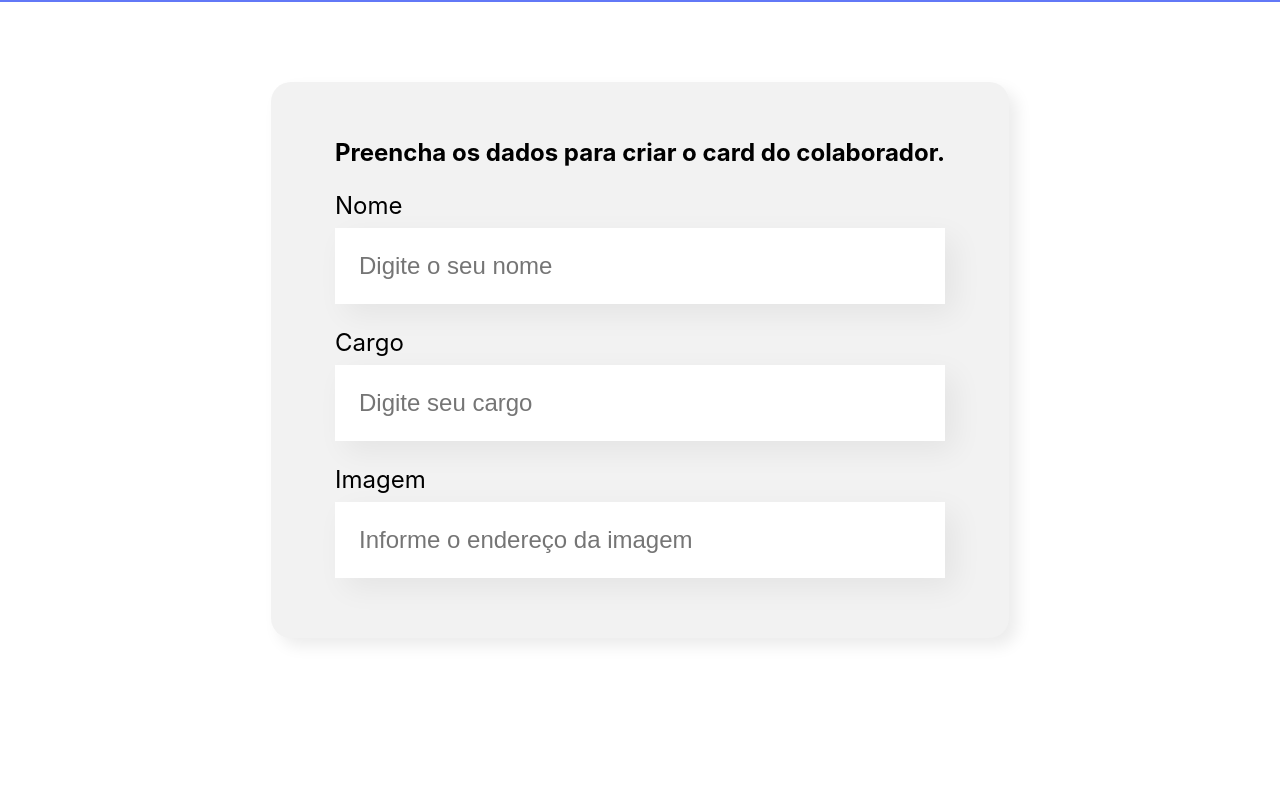
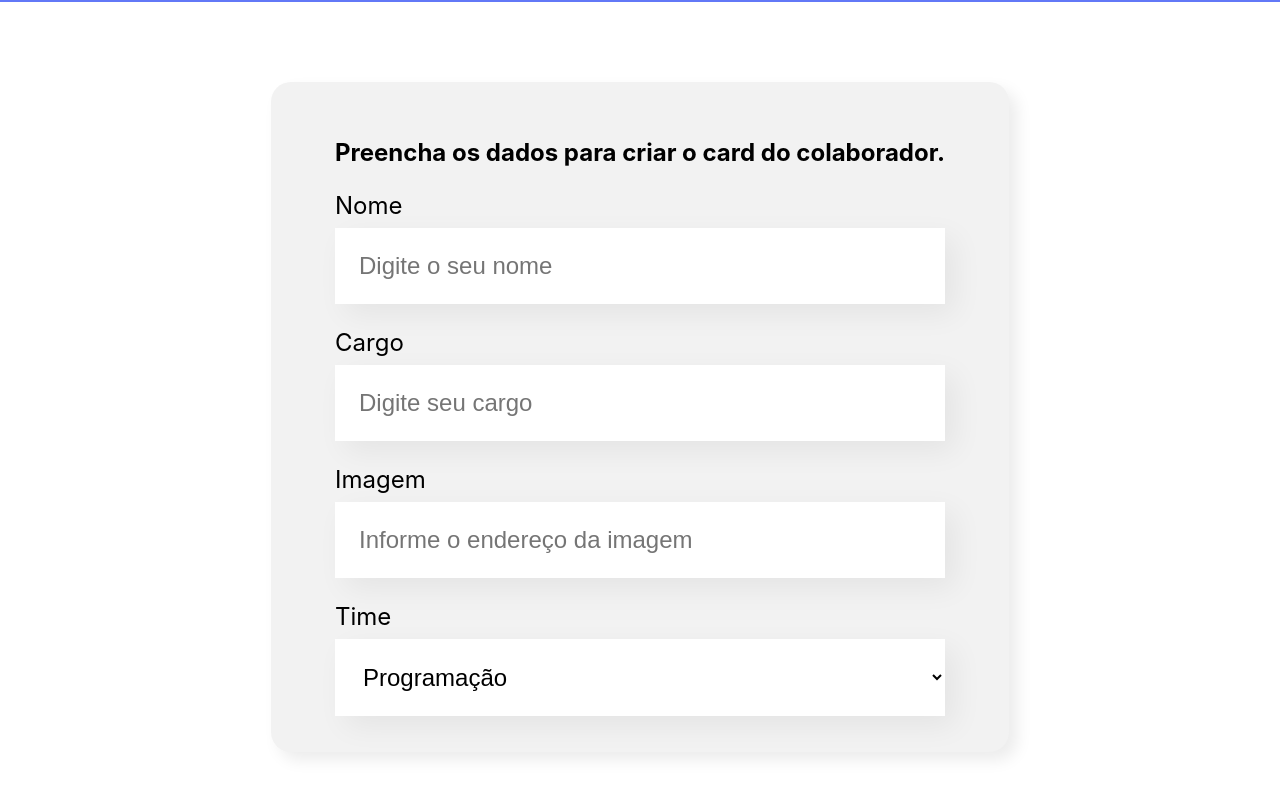
Before and after one commit to Kenichi07/Projetos-React, a React (Create React App) app in the folder organo/: page / in a window 1280 px wide. Shown: the part 496-1292 px from the top of the page. Before the commit the page ends 1214 px from the top, so only its background shows below. Built offline with nearby package versions, Linux system fonts and the light colour scheme.

Commit message:
feat: created and styled ListaSuspensa component

```diff
--- a/organo/src/componentes/Formulario/index.js
+++ b/organo/src/componentes/Formulario/index.js
@@ -1,6 +1,18 @@
 import CampoTexto from "../CampoTexto";
-import "./styles.css";
+import ListaSuspensa from "../ListaSuspensa";
+import "./Formulario.css";
+
 const Formulario = () => {
+  const times = [
+    "Programação",
+    "Front-End",
+    "Data Science",
+    "Devops",
+    "UX e Design",
+    "Mobile",
+    " Inovação e Gestão",
+  ];
+
   return (
     <section className="formulario">
       <form>
@@ -11,6 +23,7 @@
           label={"Imagem"}
           placeholder={"Informe o endereço da imagem"}
         />
+        <ListaSuspensa label="Time" itens={times} />
       </form>
     </section>
   );
--- /dev/null
+++ b/organo/src/componentes/ListaSuspensa/ListaSuspensa.css
@@ -0,0 +1,15 @@
+.lista-suspensa label {
+  display: block;
+  margin-bottom: 8px;
+  font-size: 24px;
+}
+
+.lista-suspensa select {
+  background-color: #fff;
+  box-shadow: 10px 10px 30px rgba(0, 0, 0, 0.06);
+  width: 100%;
+  border: none;
+  font-size: 24px;
+  padding: 24px;
+  box-sizing: border-box;
+}
--- /dev/null
+++ b/organo/src/componentes/ListaSuspensa/index.js
@@ -0,0 +1,16 @@
+import "./ListaSuspensa.css";
+
+const ListaSuspensa = (props) => {
+  return (
+    <div className="lista-suspensa">
+      <label>{props.label}</label>
+      <select>
+        {props.itens.map((item) => {
+          return <option key={item}>{item}</option>
+        })}
+      </select>
+    </div>
+  );
+};
+
+export default ListaSuspensa;
```
Also changed, not shown: organo/src/componentes/Formulario/Formulario.css (renamed from organo/src/componentes/Formulario/styles.css).
